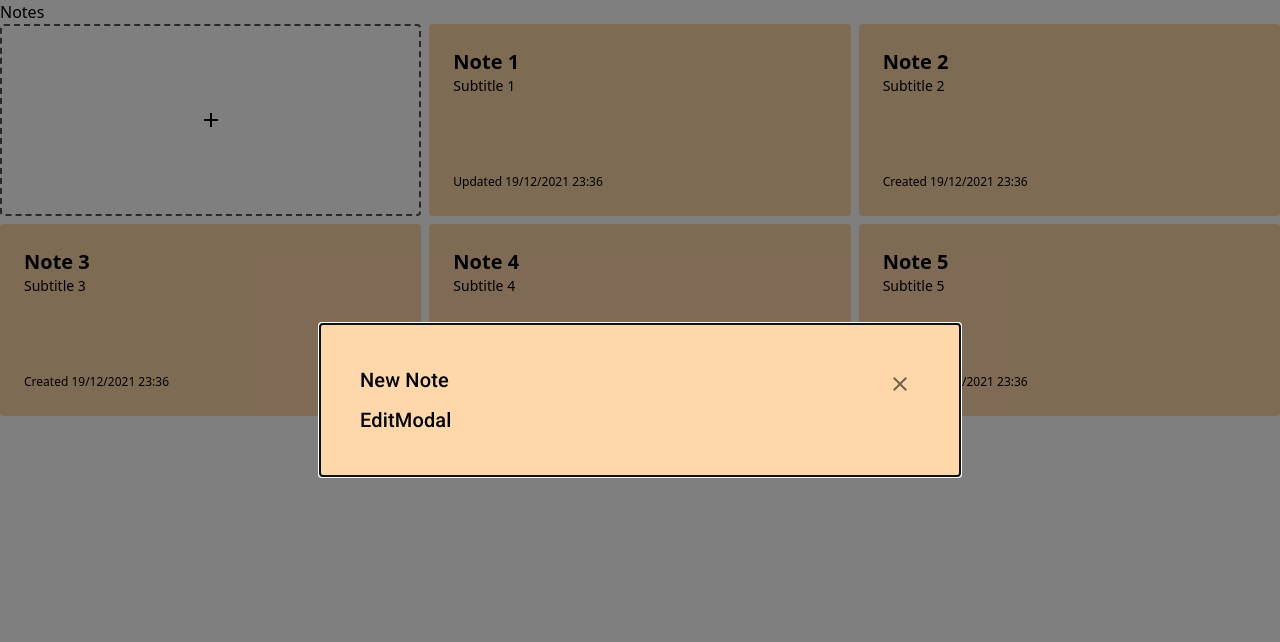
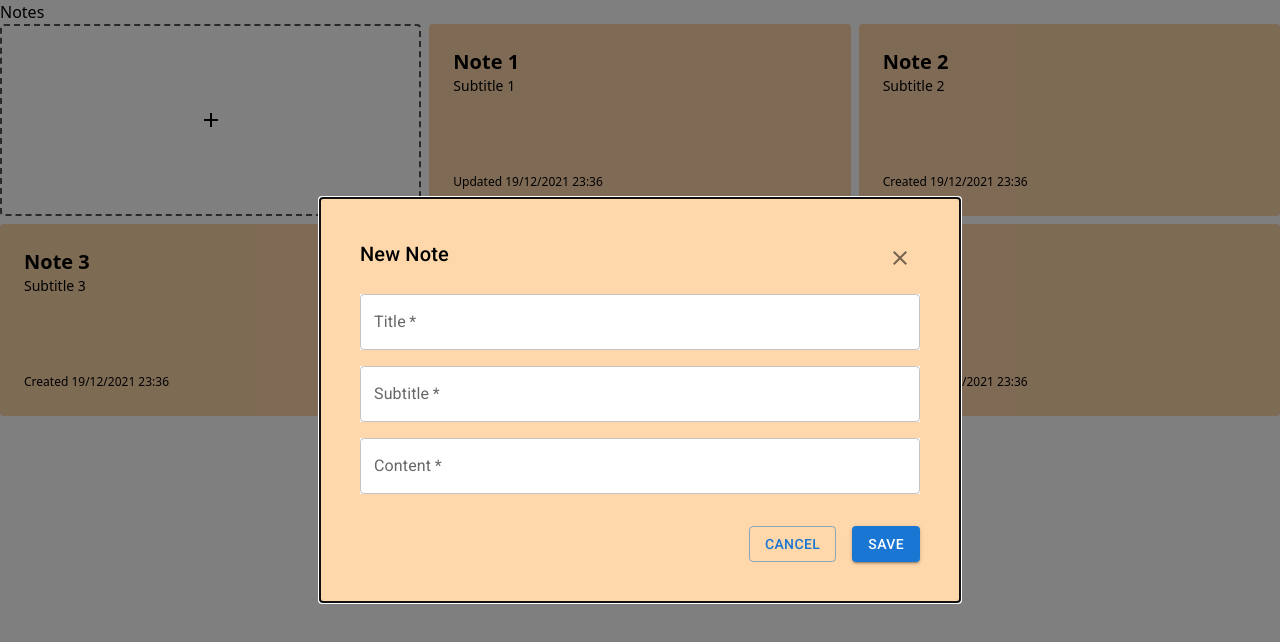
Before and after one commit to TedRibeiro/react-notes, a React (Create React App) app: page / in a window 1280 px wide. Both pictures are taken after a click on the element 210 px from the left and 120 px from the top of the page. Shown: the top 642 px of the page. Built offline with nearby package versions, Linux system fonts and the light colour scheme.

Commit message:
feat(EditModal): add TextFields

```diff
--- a/src/components/EditModal.tsx
+++ b/src/components/EditModal.tsx
@@ -1,9 +1,22 @@
 import { Close } from "@mui/icons-material";
-import { Box, IconButton, Modal, Stack, Typography } from "@mui/material";
+import { Box, Button, IconButton, Modal, Stack, TextField, Typography } from "@mui/material";
+import { useState } from "react";
+import useForm from "../hooks/useForm";
 import { NoteEditModel } from "../models/Models";
 
 const EditModal = (props: NoteEditModel) => {
-    let { isEdit, open, setOpen } = props;
+    let { id, title, subtitle, content, isEdit, open, setOpen } = props;
+
+    let { values, handleChange, handleSubmit } = useForm({
+        content: content ?? '',
+        title: title ?? '',
+        subtitle: subtitle ?? ''
+    });
+
+    const submit = () => {
+        console.log('submitted:', values);
+        setOpen();
+    }
 
     return (
         <Modal
@@ -16,18 +29,53 @@ const EditModal = (props: NoteEditModel) => {
         >
             <Stack className="bg-orange-200 p-10 sm:min-w-[40rem] max-w-screen-sm">
                 <Box sx={{ display: 'flex' }} justifyContent="space-between">
-                    <Typography id="add-note-modal-title" variant="h6">
+                    <Typography id="add-note-modal-title" variant="h6" component="h2">
                         {isEdit ? 'Edit Note' : 'New Note'}
                     </Typography>
                     <IconButton onClick={setOpen}>
                         <Close />
                     </IconButton>
                 </Box>
-                <Stack>
-                    <Typography variant="h6">
-                        EditModal
-                    </Typography>
-                </Stack>
+                <form onSubmit={handleSubmit(submit)}>
+                    <Stack sx={{ gap: 2, mt: 2 }}>
+                        <TextField
+                            required
+                            id="text-field-title"
+                            label="Title"
+                            className="bg-white"
+                            onChange={handleChange}
+                            name="title"
+                            value={values.title}
+                        />
+                        <TextField
+                            required
+                            id="text-field-subtitle"
+                            label="Subtitle"
+                            className="bg-white"
+                            onChange={handleChange}
+                            name="subtitle"
+                            value={values.subtitle}
+                        />
+
+                        <TextField
+                            required
+                            id="text-field-content"
+                            label="Content"
+                            className="bg-white"
+                            onChange={handleChange}
+                            name="content"
+                            value={values.content}
+                        />
+                        <Box marginLeft="auto" sx={{ display: 'flex', mt: 2, gap: 2 }}>
+                            <Button variant="outlined" onClick={setOpen}>
+                                Cancel
+                            </Button>
+                            <Button variant="contained" type="submit">
+                                Save
+                            </Button>
+                        </Box>
+                    </Stack>
+                </form>
             </Stack>
         </Modal>
     );
```
